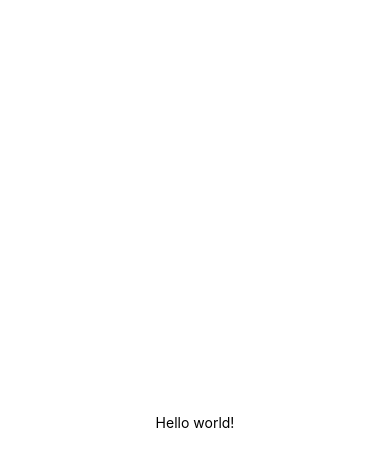
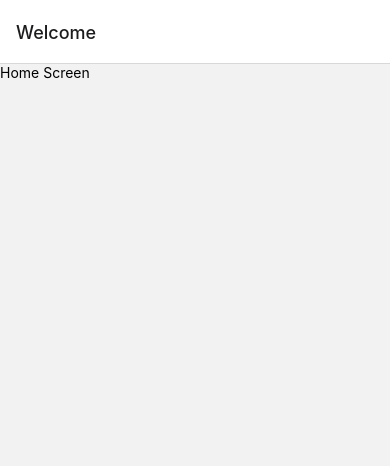
Before and after one commit to Danieruone/rn-budget, a React Native app: screen /Home in a window 390 px wide. Shown: the top 466 px of the page. Built offline with nearby package versions, Linux system fonts and the light colour scheme.

Commit message:
:sparkles: Add home screen

```diff
--- a/App.tsx
+++ b/App.tsx
@@ -1,20 +1,19 @@
-import { StatusBar } from "expo-status-bar";
-import { StyleSheet, Text, View } from "react-native";
+import { NavigationContainer } from "@react-navigation/native";
+import { createNativeStackNavigator } from "@react-navigation/native-stack";
+import HomeScreen from "./src/screens/HomeScreen";
+
+const Stack = createNativeStackNavigator();
 
 export default function App() {
   return (
-    <View style={styles.container}>
-      <Text>Hello world!</Text>
-      <StatusBar style="auto" />
-    </View>
+    <NavigationContainer>
+      <Stack.Navigator>
+        <Stack.Screen
+          name="Home"
+          component={HomeScreen}
+          options={{ title: "Welcome" }}
+        />
+      </Stack.Navigator>
+    </NavigationContainer>
   );
 }
-
-const styles = StyleSheet.create({
-  container: {
-    flex: 1,
-    backgroundColor: "#fff",
-    alignItems: "center",
-    justifyContent: "center",
-  },
-});
--- a/package.json
+++ b/package.json
@@ -9,6 +9,8 @@
     "web": "expo start --web"
   },
   "dependencies": {
+    "@react-navigation/native": "^6.1.18",
+    "@react-navigation/native-stack": "^6.11.0",
     "expo": "~51.0.28",
     "expo-status-bar": "~1.12.1",
     "react": "18.2.0",
--- /dev/null
+++ b/src/screens/HomeScreen.tsx
@@ -0,0 +1,12 @@
+import React from "react";
+import { View, Text } from "react-native";
+
+const HomeScreen = () => {
+  return (
+    <View>
+      <Text>Home Screen</Text>
+    </View>
+  );
+};
+
+export default HomeScreen;
```
Also changed, not shown: 1 other file (tests, documents, lock files or other folders).
